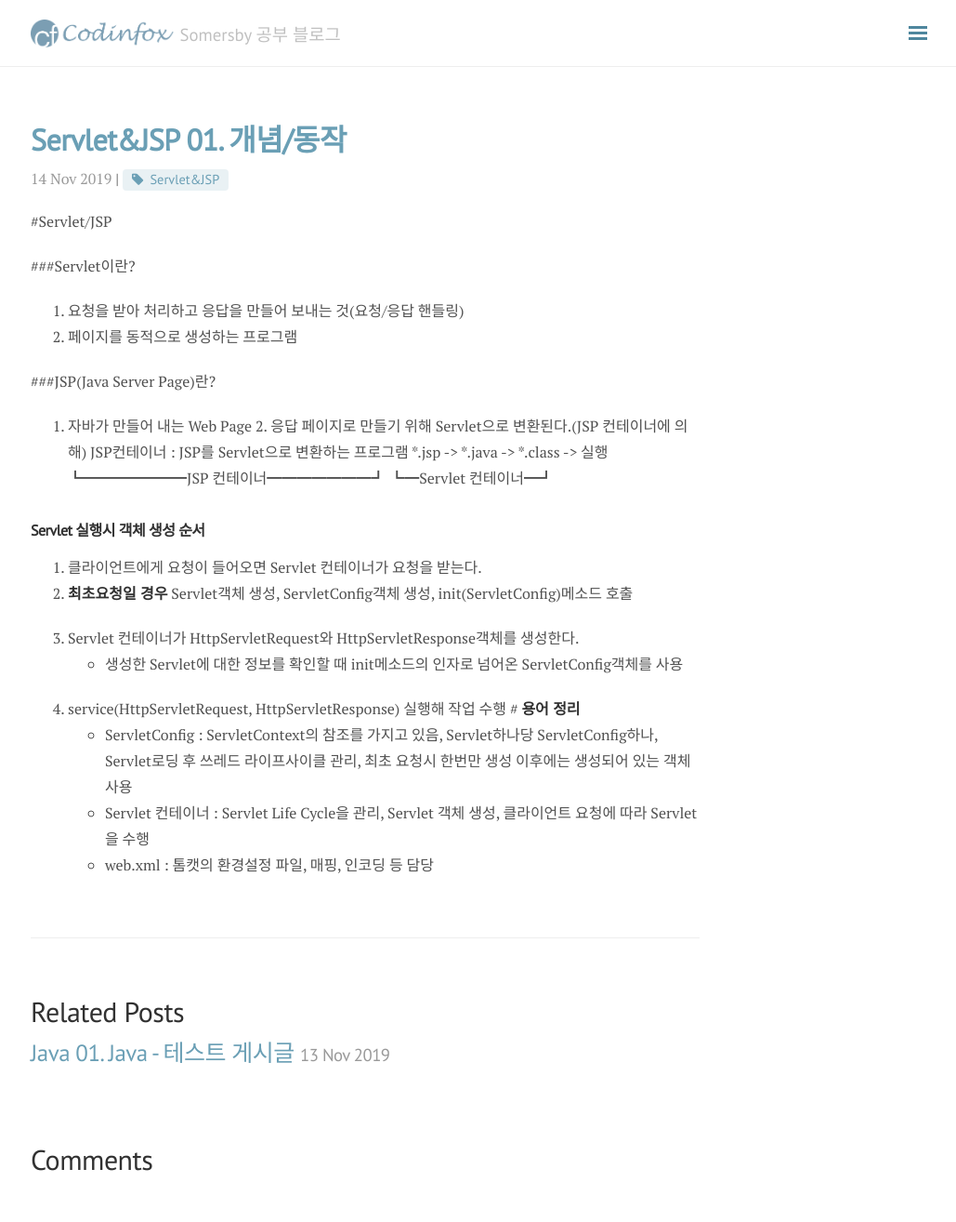
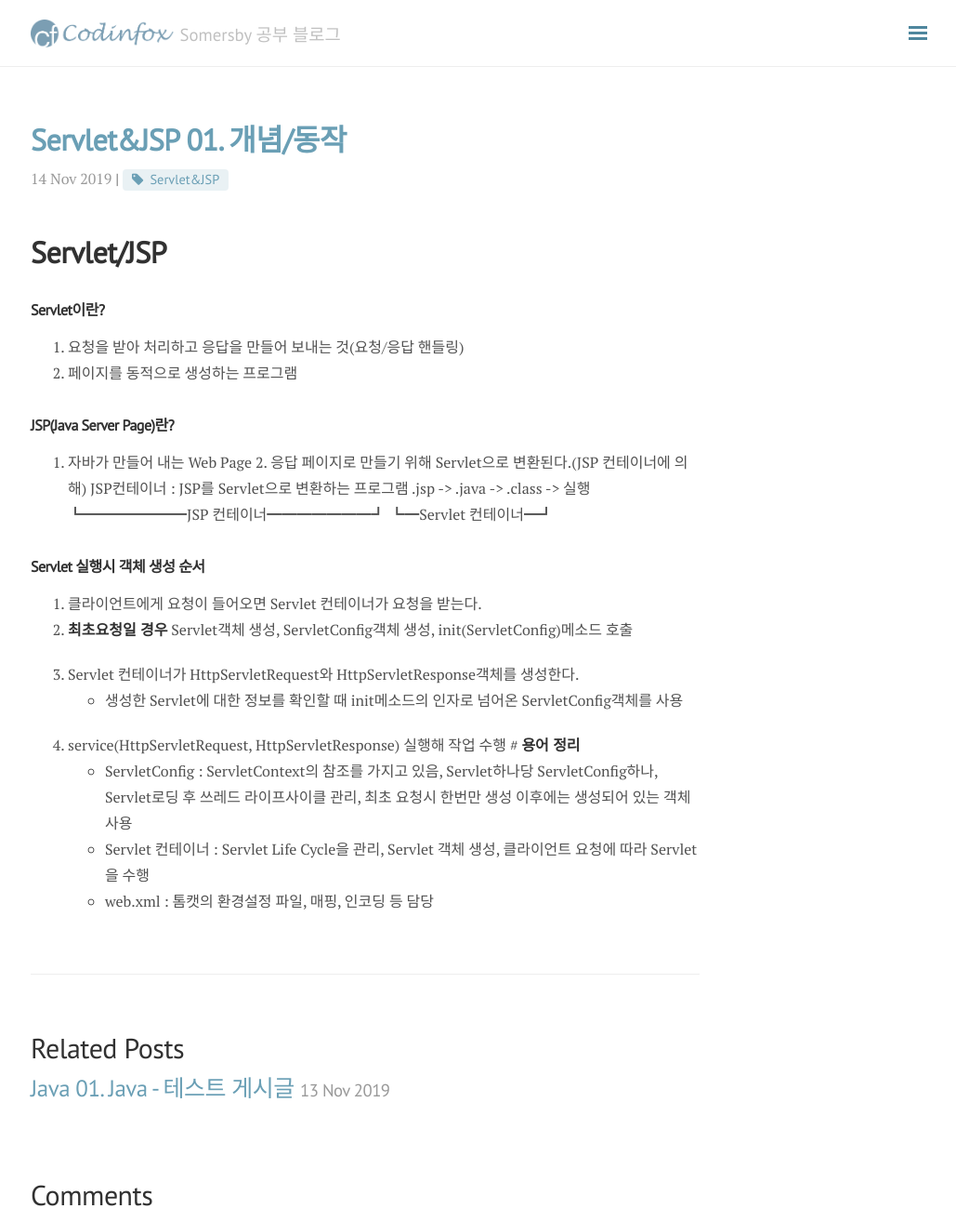
Before and after one commit to Somersbii/Somersbii.github.io, a Jekyll site: the page built from _posts/2019-11-14-Servlet JSP-01.md, in a window 1280 px wide and 1314 px high. Shown: the whole window at 93% size, without its empty margins (247-1276 px from the left). Built offline with Jekyll 4.4.1, drawn with Linux system fonts in a browser that asks for light colours; nearby versions of some CDN libraries; comment, search, counter and statistics services are not loaded.

```diff
--- a/_posts/2019-11-14-Servlet JSP-01.md
+++ b/_posts/2019-11-14-Servlet JSP-01.md
@@ -6,17 +6,17 @@ tags: [Servlet&JSP]
 comments: true
 ---
 
-#Servlet/JSP
+# Servlet/JSP
 
-###Servlet이란?
+### Servlet이란?
 
 1.	요청을 받아 처리하고 응답을 만들어 보내는 것(요청/응답 핸들링)
 2. 페이지를 동적으로 생성하는 프로그램
 
-###JSP(Java Server Page)란?
+### JSP(Java Server Page)란?
 1. 자바가 만들어 내는 Web Page 2. 응답 페이지로 만들기 위해 Servlet으로 변환된다.(JSP 컨테이너에 의해)
 	JSP컨테이너 : JSP를 Servlet으로 변환하는 프로그램
-	 *.jsp -> *.java -> *.class ->        실행
+	 .jsp -> .java -> .class ->        실행
 	┗━━━━━━━JSP 컨테이너━━━━━━━┛   ┗━Servlet 컨테이너━┛
 
 #### Servlet 실행시 객체 생성 순서
```
